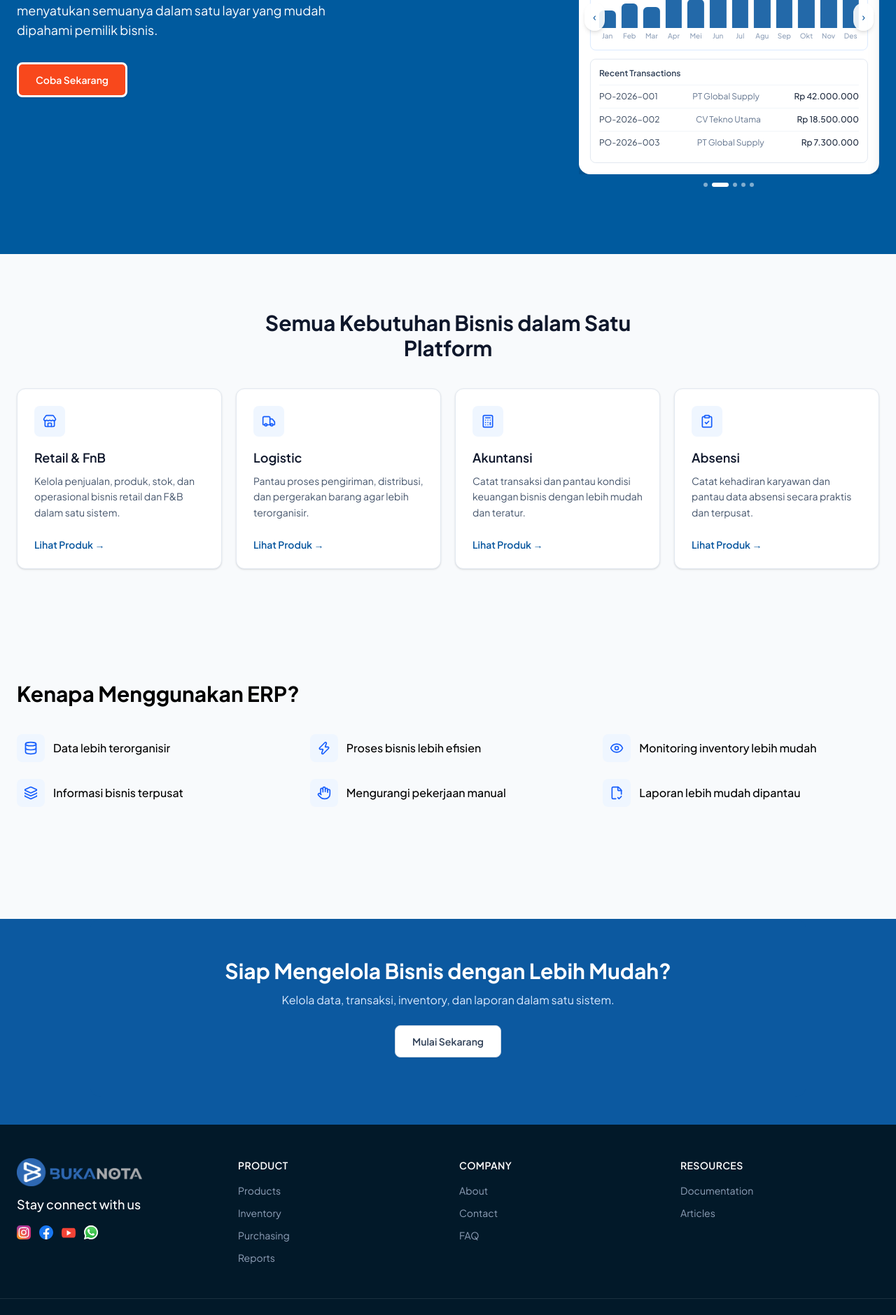
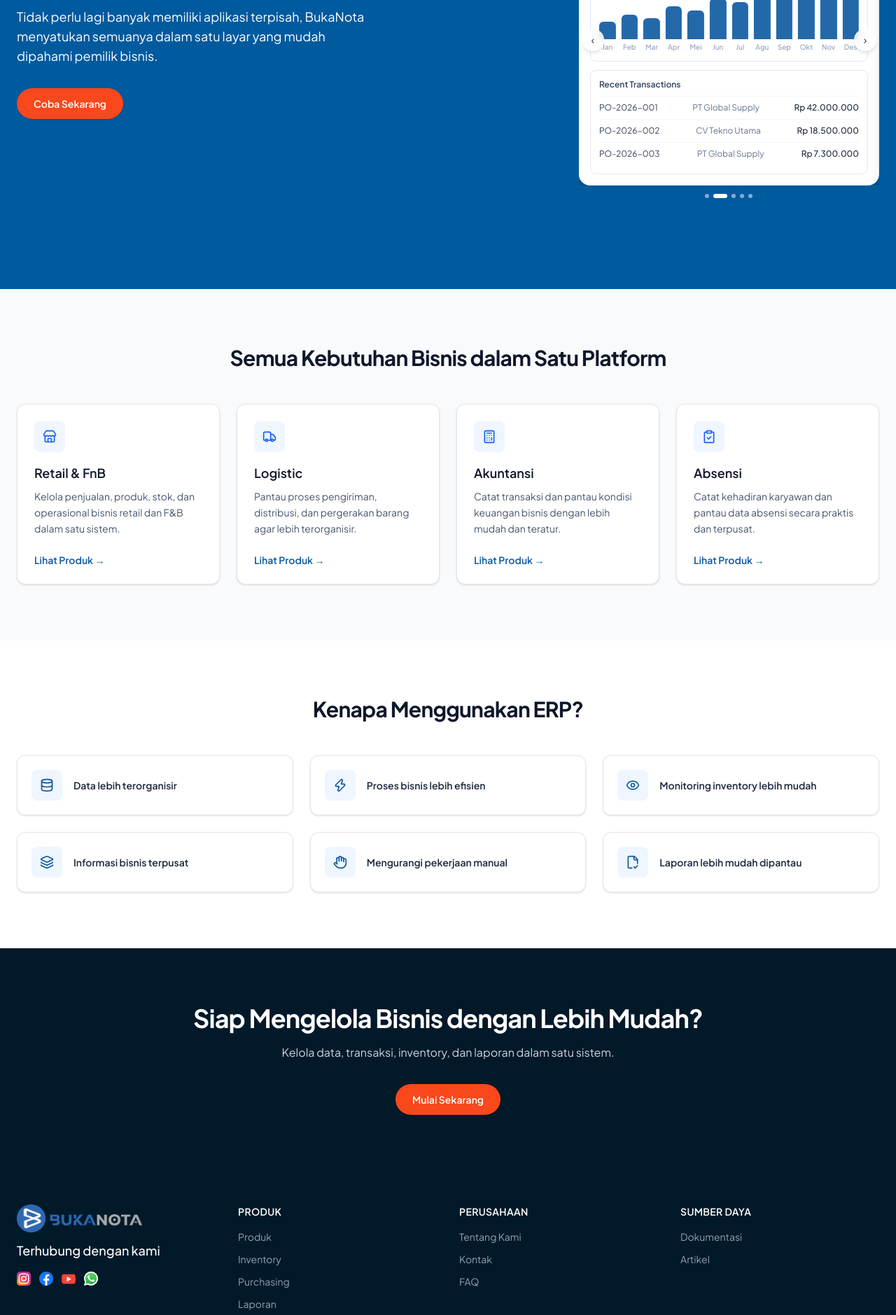
Before and after one commit to Seicy/MyApp, a React (Vite) app: page / in a window 1280 px wide. Shown: the part 380-2259 px from the top of the page at 70% size. Built offline with nearby package versions, Linux system fonts and the light colour scheme.

Commit message:
Navbar ID/EN

```diff
--- a/src/App.jsx
+++ b/src/App.jsx
@@ -55,7 +55,7 @@ function App() {
         <Route path="/solusi" element={<SolutionList />} />
         <Route path="/produk/retail-fnb" element={<RetailFnb />} />
         <Route path="/produk/logistic" element={<Logistic />} />
-        <Route path="/produk/absensi" element={<Absensi />} />
+        <Route path="/produk/Absensi" element={<Absensi />} />
 
         <Route element={<DashboardLayout />}>
         <Route path="/dashboard" element={<Dashboard />} />
--- a/src/components/Button.jsx
+++ b/src/components/Button.jsx
@@ -20,7 +20,7 @@ export default function Button({
 
   return (
     <button
-      className={`inline-flex items-center justify-center gap-2 rounded-lg px-4 py-2 text-sm font-semibold transition-colors focus-visible:outline focus-visible:outline-2 focus-visible:outline-blue-500 disabled:opacity-50 ${v} ${className}`}
+      className={`inline-flex items-center justify-center gap-2 rounded-full px-4 py-2 text-sm font-semibold transition-colors focus-visible:outline focus-visible:outline-2 focus-visible:outline-blue-500 disabled:opacity-50 ${v} ${className}`}
       {...p}
     >
       {children}
--- /dev/null
+++ b/src/components/DeviceMockup.jsx
@@ -0,0 +1,15 @@
+import Pos from '../assets/Pos.png'
+
+export default function DeviceMockup() {
+  return (
+    <div className="flex h-[300px] w-full items-center justify-center sm:h-[360px] md:h-[440px] lg:h-[520px]">
+      <div className="w-[420px]">
+        <img
+          src={Pos}
+          alt="POS Mockup"
+          className="h-auto w-full object-contain"
+        />
+      </div>
+    </div>
+  )
+}
--- a/src/components/FeatureCard.jsx
+++ b/src/components/FeatureCard.jsx
@@ -1,4 +1,5 @@
 import { Link } from 'react-router-dom'
+import { useSettings } from '../context/SettingsContext.jsx'
 
 export default function FeatureCard({
   icon: Icon,
@@ -6,6 +7,8 @@ export default function FeatureCard({
   text,
   path,
 }) {
+  const { language } = useSettings()
+
   return (
     <div className="flex h-full flex-col rounded-xl border border-slate-200 bg-white p-6 shadow-sm transition hover:-translate-y-1 hover:shadow-md">
       <div className="mb-4 inline-flex w-fit rounded-lg bg-blue-50 p-3 text-blue-600">
@@ -24,7 +27,7 @@ export default function FeatureCard({
         to={path}
         className="mt-6 inline-flex w-fit items-center text-sm font-semibold text-[#0c59a0] transition-colors hover:text-[#0c59a0]/80"
       >
-        Lihat Produk →
+        {language === 'en' ? 'View Product →' : 'Lihat Produk →'}
       </Link>
     </div>
   )
--- a/src/components/Footer.jsx
+++ b/src/components/Footer.jsx
@@ -1,6 +1,63 @@
 import { Link } from 'react-router-dom'
+import { useSettings } from '../context/SettingsContext.jsx'
 
 export default function Footer() {
+  const { language } = useSettings()
+
+  const t = {
+    id: {
+      connect: 'Terhubung dengan kami',
+
+      product: 'Produk',
+      products: 'Produk',
+      inventory: 'Inventory',
+      purchasing: 'Purchasing',
+      reports: 'Laporan',
+
+      company: 'Perusahaan',
+      about: 'Tentang Kami',
+      contact: 'Kontak',
+      faq: 'FAQ',
+
+      resources: 'Sumber Daya',
+      documentation: 'Dokumentasi',
+      articles: 'Artikel',
+
+      privacy: 'Kebijakan Privasi',
+      terms: 'Syarat dan Ketentuan',
+      cookies: 'Pengaturan Cookie',
+
+      copyright: '© 2024 Buka Nota. All Rights Reserved.',
+      companyInfo: 'BukaNota adalah produk dari PT Meta Digital Informasi.',
+    },
+
+    en: {
+      connect: 'Stay connected with us',
+
+      product: 'Product',
+      products: 'Products',
+      inventory: 'Inventory',
+      purchasing: 'Purchasing',
+      reports: 'Reports',
+
+      company: 'Company',
+      about: 'About',
+      contact: 'Contact',
+      faq: 'FAQ',
+
+      resources: 'Resources',
+      documentation: 'Documentation',
+      articles: 'Articles',
+
+      privacy: 'Privacy Policy',
+      terms: 'Terms and Conditions',
+      cookies: 'Cookie Settings',
+
+      copyright: '© 2024 Buka Nota. All Rights Reserved.',
+      companyInfo: 'BukaNota is a product of PT Meta Digital Informasi.',
+    },
+  }[language]
+
   return (
     <footer className="bg-[#021929]">
       <div className="mx-auto grid max-w-7xl gap-8 px-4 py-12 text-slate-400 sm:px-6 md:grid-cols-4">
@@ -14,7 +71,7 @@ export default function Footer() {
           />
 
           <p className="mt-3 text-lg font-medium text-white">
-            Stay connect with us
+            {t.connect}
           </p>
 
           <div className="mt-4 flex items-center gap-3">
@@ -71,7 +128,7 @@ export default function Footer() {
         {/* Product */}
         <div>
           <h3 className="text-sm font-semibold uppercase tracking-wide text-white">
-            Product
+            {t.product}
           </h3>
 
           <div className="mt-4 flex flex-col gap-3">
@@ -79,28 +136,28 @@ export default function Footer() {
               to="/produk"
               className="text-sm transition-colors hover:text-white"
             >
-              Products
+              {t.products}
             </Link>
 
             <Link
               to="/inventory"
               className="text-sm transition-colors hover:text-white"
             >
-              Inventory
+              {t.inventory}
             </Link>
 
             <Link
               to="/purchasing"
               className="text-sm transition-colors hover:text-white"
             >
-              Purchasing
+              {t.purchasing}
             </Link>
 
             <Link
               to="/reports"
               className="text-sm transition-colors hover:text-white"
             >
-              Reports
+              {t.reports}
             </Link>
           </div>
         </div>
@@ -108,7 +165,7 @@ export default function Footer() {
         {/* Company */}
         <div>
           <h3 className="text-sm font-semibold uppercase tracking-wide text-white">
-            Company
+            {t.company}
           </h3>
 
           <div className="mt-4 flex flex-col gap-3">
@@ -116,21 +173,21 @@ export default function Footer() {
               to="/tentang"
               className="text-sm transition-colors hover:text-white"
             >
-              About
+              {t.about}
             </Link>
 
             <Link
               to="/tentang/kontak"
               className="text-sm transition-colors hover:text-white"
             >
-              Contact
+              {t.contact}
             </Link>
 
             <Link
               to="/informasi/faq"
               className="text-sm transition-colors hover:text-white"
             >
-              FAQ
+              {t.faq}
             </Link>
           </div>
         </div>
@@ -138,7 +195,7 @@ export default function Footer() {
         {/* Resources */}
         <div>
           <h3 className="text-sm font-semibold uppercase tracking-wide text-white">
-            Resources
+            {t.resources}
           </h3>
 
           <div className="mt-4 flex flex-col gap-3">
@@ -146,14 +203,14 @@ export default function Footer() {
               to="/informasi/dokumentasi"
               className="text-sm transition-colors hover:text-white"
             >
-              Documentation
+              {t.documentation}
             </Link>
 
             <Link
               to="/informasi/artikel"
               className="text-sm transition-colors hover:text-white"
             >
-              Articles
+              {t.articles}
             </Link>
           </div>
         </div>
@@ -169,35 +226,34 @@ export default function Footer() {
               href="#"
               className="transition-colors hover:text-white"
             >
-              Kebijakan Privasi
+              {t.privacy}
             </a>
 
             <a
               href="/syarat-ketentuan"
               className="transition-colors hover:text-white"
             >
-              Syarat dan Ketentuan
+              {t.terms}
             </a>
 
             <a
               href="#"
               className="transition-colors hover:text-white"
             >
-              Pengaturan Cookie
+              {t.cookies}
             </a>
           </div>
 
           {/* Kanan */}
           <div className="text-left text-slate-500 md:text-right">
             <p>
-              © 2024 Buka Nota. All Rights Reserved.
+              {t.copyright}
             </p>
 
             <p className="mt-1">
-              BukaNota is a product of PT Meta Digital Informasi.
+              {t.companyInfo}
             </p>
           </div>
-
         </div>
       </div>
     </footer>
--- a/src/pages/Landing.jsx
+++ b/src/pages/Landing.jsx
@@ -1,11 +1,11 @@
 import { useState, useEffect } from 'react'
 import { Link } from 'react-router-dom'
-
 import Footer from '../components/Footer.jsx'
 import Navbar from '../components/Navbar.jsx'
 import Button from '../components/Button.jsx'
 import FeatureCard from '../components/FeatureCard.jsx'
 import DashMockup from '../components/DashMockup.jsx'
+import { useSettings } from '../context/SettingsContext.jsx'
 
 import {
   Store,
@@ -20,7 +20,16 @@ import {
   FileCheck2,
 } from 'lucide-react'
 
-const features = [
+const content = {
+  id: {
+    heroTitle: 'Aplikasi Mudah Bisnis Meningkat',
+    heroText:
+      'Tidak perlu lagi banyak memiliki aplikasi terpisah, BukaNota menyatukan semuanya dalam satu layar yang mudah dipahami pemilik bisnis.',
+    tryNow: 'Coba Sekarang',
+
+    featuresTitle: 'Semua Kebutuhan Bisnis dalam Satu Platform',
+
+    features: [
       [
         Store,
         'Retail & FnB',
@@ -43,20 +52,84 @@ const features = [
         ClipboardCheck,
         'Absensi',
         'Catat kehadiran karyawan dan pantau data absensi secara praktis dan terpusat.',
-    '/produk/Absensi',
+        '/produk/absensi',
       ],
-]
+    ],
 
-const benefits = [
+    benefitsTitle: 'Kenapa Menggunakan ERP?',
+
+    benefits: [
       [Database, 'Data lebih terorganisir'],
       [Zap, 'Proses bisnis lebih efisien'],
       [Eye, 'Monitoring inventory lebih mudah'],
       [Layers, 'Informasi bisnis terpusat'],
       [Hand, 'Mengurangi pekerjaan manual'],
       [FileCheck2, 'Laporan lebih mudah dipantau'],
-]
+    ],
+
+    ctaTitle: 'Siap Mengelola Bisnis dengan Lebih Mudah?',
+    ctaText:
+      'Kelola data, transaksi, inventory, dan laporan dalam satu sistem.',
+    startNow: 'Mulai Sekarang',
+  },
+
+  en: {
+    heroTitle: 'Easy Business, Better Growth',
+    heroText:
+      'No need to manage multiple separate applications. BukaNota brings everything together in one simple and easy-to-understand platform.',
+    tryNow: 'Try Now',
+
+    featuresTitle: 'All Your Business Needs in One Platform',
+
+    features: [
+      [
+        Store,
+        'Retail & FnB',
+        'Manage sales, products, inventory, and retail and F&B operations in one system.',
+        '/produk/retail-fnb',
+      ],
+      [
+        Truck,
+        'Logistics',
+        'Monitor shipping, distribution, and product movement to keep operations more organized.',
+        '/produk/logistic',
+      ],
+      [
+        Calculator,
+        'Accounting',
+        'Record transactions and monitor your business finances more easily and systematically.',
+        '/produk/akuntansi',
+      ],
+      [
+        ClipboardCheck,
+        'Attendance',
+        'Record employee attendance and monitor attendance data easily in one centralized system.',
+        '/produk/absensi',
+      ],
+    ],
+
+    benefitsTitle: 'Why Use an ERP?',
+
+    benefits: [
+      [Database, 'More organized data'],
+      [Zap, 'More efficient business processes'],
+      [Eye, 'Easier inventory monitoring'],
+      [Layers, 'Centralized business information'],
+      [Hand, 'Less manual work'],
+      [FileCheck2, 'Easier report monitoring'],
+    ],
+
+    ctaTitle: 'Ready to Manage Your Business More Easily?',
+    ctaText:
+      'Manage data, transactions, inventory, and reports in one system.',
+    startNow: 'Get Started',
+  },
+}
 
 export default function Landing() {
+  const { language } = useSettings()
+  const t = content[language]
+
   const [mockupIndex, setMockupIndex] = useState(0)
   const [isMockupHover, setIsMockupHover] = useState(false)
 
@@ -81,22 +154,20 @@ export default function Landing() {
           {/* TEKS KIRI */}
           <div className="min-w-0">
             <h1 className="text-3xl font-extrabold leading-tight tracking-tight text-white sm:text-4xl">
-              Aplikasi Mudah Bisnis Meningkat
+              {t.heroTitle}
             </h1>
 
             <p className="mt-5 max-w-lg text-lg text-white">
-              Tidak perlu lagi banyak memiliki aplikasi terpisah,
-              BukaNota menyatukan semuanya dalam satu layar yang mudah dipahami
-              pemilik bisnis.
+              {t.heroText}
             </p>
 
             <div className="mt-8 flex flex-wrap gap-3">
               <a href="#fitur">
                 <Button
                   variant="primary"
-                  className="border-3 border-white bg-[#f8481c] px-6 py-3 text-white transition-all duration-200 hover:-translate-y-0.5 hover:bg-[#f8481c]/90 hover:shadow-md"
+                  className="bg-[#f8481c] px-6 py-3 text-white transition-all duration-200 hover:-translate-y-0.5 hover:bg-[#f8481c]/90 hover:shadow-md"
                 >
-                  Coba Sekarang
+                  {t.tryNow}
                 </Button>
               </a>
             </div>
@@ -104,7 +175,7 @@ export default function Landing() {
 
           {/* CAROUSEL MOCKUP KANAN */}
           <div
-            className="relative min-w-0 w-full overflow-hidden"
+            className="relative min-h-[300px] min-w-0 w-full overflow-hidden sm:min-h-[360px] md:min-h-[440px] lg:min-h-[520px]"
             onMouseEnter={() => setIsMockupHover(true)}
             onMouseLeave={() => setIsMockupHover(false)}
           >
@@ -120,7 +191,7 @@ export default function Landing() {
                     key={index}
                     className="flex w-full min-w-0 shrink-0 justify-center"
                   >
-                    <div className="w-full max-w-[520px]">
+                    <div className="w-full max-w-[280px] sm:max-w-[340px] md:max-w-[420px] lg:max-w-[520px]">
                       <DashMockup />
                     </div>
                   </div>
@@ -134,7 +205,8 @@ export default function Landing() {
               onClick={() =>
                 setMockupIndex((prev) => (prev - 1 + 5) % 5)
               }
-              className="absolute left-2 top-1/2 -translate-y-1/2 rounded-full bg-white/90 px-3 py-2 text-[#0c59a0] shadow-md transition hover:bg-white"
+              className="absolute left-1 top-1/2 z-10 flex h-8 w-8 -translate-y-1/2 items-center justify-center rounded-full bg-white/80 text-slate-700 shadow-md backdrop-blur transition hover:bg-white"
+              aria-label="Previous mockup"
             >
               ‹
             </button>
@@ -145,7 +217,8 @@ export default function Landing() {
               onClick={() =>
                 setMockupIndex((prev) => (prev + 1) % 5)
               }
-              className="absolute right-2 top-1/2 -translate-y-1/2 rounded-full bg-white/90 px-3 py-2 text-[#0c59a0] shadow-md transition hover:bg-white"
+              className="absolute right-1 top-1/2 z-10 flex h-8 w-8 -translate-y-1/2 items-center justify-center rounded-full bg-white/80 text-slate-700 shadow-md backdrop-blur transition hover:bg-white"
+              aria-label="Next mockup"
             >
               ›
             </button>
@@ -159,9 +232,10 @@ export default function Landing() {
                   onClick={() => setMockupIndex(index)}
                   className={`h-1.5 rounded-full transition-all ${
                     mockupIndex === index
-                      ? 'w-6 bg-white'
+                      ? 'w-5 bg-white'
                       : 'w-1.5 bg-white/50'
                   }`}
+                  aria-label={`Go to mockup ${index + 1}`}
                 />
               ))}
             </div>
@@ -172,14 +246,17 @@ export default function Landing() {
       {/* FEATURES */}
       <section
         id="fitur"
-        className="bg-slate-50 pt-20">
+        className="bg-slate-50 py-20 dark:bg-slate-900"
+      >
         <div className="mx-auto max-w-7xl px-4 sm:px-6">
-          <h2 className="mx-auto max-w-xl text-center text-3xl font-bold text-slate-900 dark:text-white">
-            Semua Kebutuhan Bisnis dalam Satu Platform
+          <div className="mx-auto max-w-2xl text-center">
+            <h2 className="text-3xl font-bold tracking-tight text-slate-900 dark:text-white">
+              {t.featuresTitle}
             </h2>
+          </div>
 
-          <div className="mt-10 grid gap-5 sm:grid-cols-2 lg:grid-cols-4">
-            {features.map(([Icon, title, text, path]) => (
+          <div className="mt-12 grid gap-6 sm:grid-cols-2 lg:grid-cols-4">
+            {t.features.map(([Icon, title, text, path]) => (
               <FeatureCard
                 key={title}
                 icon={Icon}
@@ -193,24 +270,26 @@ export default function Landing() {
       </section>
 
       {/* BENEFITS */}
-      <section className="bg-slate-50 py-20">
-        <div className="mx-auto max-w-7xl px-4 py-20 sm:px-6">
-          <h2 className="text-3xl font-bold text-black">
-            Kenapa Menggunakan ERP?
+      <section className="bg-white py-20 dark:bg-slate-950">
+        <div className="mx-auto max-w-7xl px-4 sm:px-6">
+          <div className="mx-auto max-w-2xl text-center">
+            <h2 className="text-3xl font-bold tracking-tight text-slate-900 dark:text-white">
+              {t.benefitsTitle}
             </h2>
+          </div>
 
-          <div className="mt-10 grid gap-6 sm:grid-cols-2 lg:grid-cols-3">
-            {benefits.map(([Icon, title]) => (
+          <div className="mt-12 grid gap-6 sm:grid-cols-2 lg:grid-cols-3">
+            {t.benefits.map(([Icon, text]) => (
               <div
-                key={title}
-                className="flex items-center gap-3"
+                key={text}
+                className="flex items-center gap-4 rounded-xl border border-slate-200 bg-white p-5 shadow-sm dark:border-slate-800 dark:bg-slate-900"
               >
-                <div className="rounded-lg bg-blue-50 p-2.5 text-blue-600">
+                <div className="flex h-11 w-11 shrink-0 items-center justify-center rounded-lg bg-blue-50 text-[#0c59a0] dark:bg-blue-950/40 dark:text-blue-400">
                   <Icon className="h-5 w-5" />
                 </div>
 
-                <p className="font-medium text-black">
-                  {title}
+                <p className="text-sm font-semibold text-slate-800 dark:text-slate-200">
+                  {text}
                 </p>
               </div>
             ))}
@@ -219,28 +298,29 @@ export default function Landing() {
       </section>
 
       {/* CTA */}
-      <section className="bg-[#0c59a0] px-4 pb-10 sm:px-6">
-        <div className="mx-auto max-w-5xl rounded-2xl bg-[#0c59a0] px-6 py-14 text-center text-white">
-          <h2 className="text-3xl font-bold">
-            Siap Mengelola Bisnis dengan Lebih Mudah?
+      <section className="bg-[#021929] py-20">
+        <div className="mx-auto max-w-4xl px-4 text-center sm:px-6">
+          <h2 className="text-3xl font-bold tracking-tight text-white sm:text-4xl">
+            {t.ctaTitle}
           </h2>
 
-          <p className="mt-3 text-blue-100">
-            Kelola data, transaksi, inventory, dan laporan dalam satu sistem.
+          <p className="mx-auto mt-4 max-w-2xl text-base leading-relaxed text-slate-300">
+            {t.ctaText}
           </p>
 
+          <div className="mt-8">
             <Link to="/login">
               <Button
-              variant="secondary"
-              className="mt-6 px-6 py-3"
+                variant="primary"
+                className="bg-[#f8481c] px-6 py-3 text-white transition-all duration-200 hover:-translate-y-0.5 hover:bg-[#f8481c]/90 hover:shadow-md"
               >
-              Mulai Sekarang
+                {t.startNow}
               </Button>
             </Link>
           </div>
+        </div>
       </section>
 
-      {/* FOOTER */}
       <Footer />
     </div>
   )
```
Also changed, not shown: src/components/Navbar.jsx (+30 -15 lines), src/assets/Pos.png (added). Lines whose indentation alone changed are shown as unchanged.
